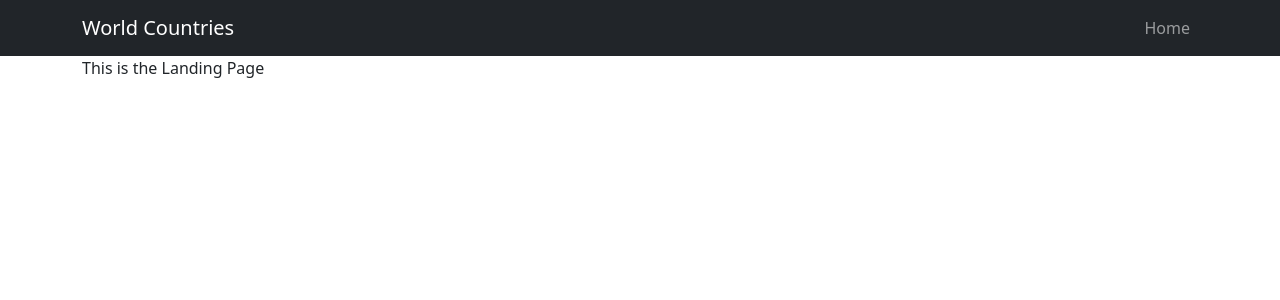
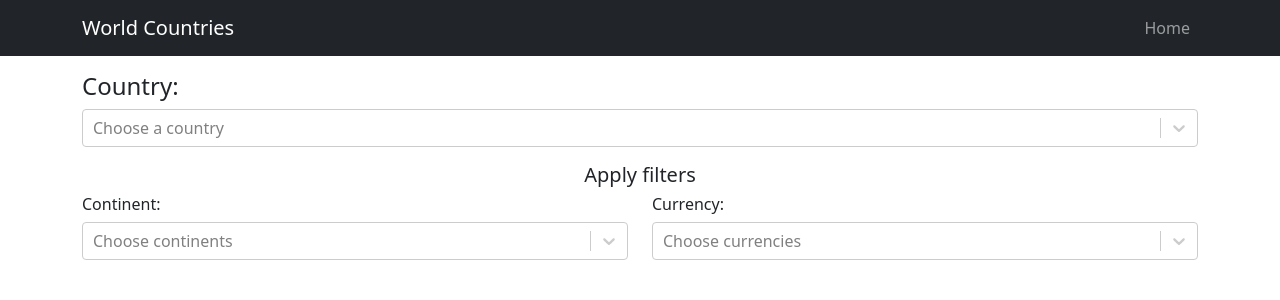
Before and after one commit to macnietzsche/crehana, a React (Create React App) app: page / in a window 1280 px wide. Shown: the top 300 px of the page. Built offline with nearby package versions, Linux system fonts and the light colour scheme.

Commit message:
ADD: Landing page UI

```diff
--- /dev/null
+++ b/src/common/types/general.ts
@@ -0,0 +1,4 @@
+export interface ISelect {
+  label: string;
+  value: string;
+}
--- a/src/components/landing-page.tsx
+++ b/src/components/landing-page.tsx
@@ -1,12 +1,89 @@
-import React from "react";
-import { Container } from "react-bootstrap";
+import React, { useEffect, useState } from "react";
+import { Row, Col, Container } from "react-bootstrap";
+import { ISelect } from "common/types/general";
+import Select, { SingleValue, MultiValue } from "react-select";
+import { useNavigate } from "react-router-dom";
+
+const COUNTRIES: ISelect[] = [
+  { label: "hola1", value: "1" },
+  { label: "hola2", value: "2" },
+  { label: "hola3", value: "3" },
+  { label: "hola4", value: "4" },
+];
+const CONTINENTS: ISelect[] = [
+  { label: "hola1", value: "1" },
+  { label: "hola2", value: "2" },
+  { label: "hola3", value: "3" },
+  { label: "hola4", value: "4" },
+];
+const CURRENCIES: ISelect[] = [
+  { label: "hola1", value: "1" },
+  { label: "hola2", value: "2" },
+  { label: "hola3", value: "3" },
+  { label: "hola4", value: "4" },
+];
 
 const LandingPage: React.FC = () => {
+  const navigate = useNavigate();
+
+  const [country, setCountry] = useState<SingleValue<ISelect>>();
+  const [continents, setContinents] = useState<MultiValue<ISelect>>();
+  const [currencies, setCurrencies] = useState<MultiValue<ISelect>>();
+
+  useEffect(() => {
+    if (country) {
+      const countryId: string = country.value;
+      navigate(countryId);
+    }
+  }, [country]);
+
+  useEffect(() => {
+    const continentsId = continents?.map(
+      (continent: SingleValue<ISelect>) => continent?.value
+    );
+
+    const currenciesId = currencies?.map(
+      (currency: SingleValue<ISelect>) => currency?.value
+    );
+  }, [currencies, continents]);
+
   return (
     <React.Fragment>
       <Container fluid>
-        <Container>
-          <div>This is the Landing Page</div>
+        <Container className="mt-3">
+          <Row>
+            <Col>
+              <h4>Country:</h4>
+              <Select
+                onChange={(value: SingleValue<ISelect>) => setCountry(value)}
+                options={COUNTRIES}
+                placeholder="Choose a country"
+              />
+            </Col>
+          </Row>
+          <Row className="mt-3">
+            <Col sm="12">
+              <h5 className="text-center">Apply filters</h5>
+            </Col>
+            <Col sm="12" md="6">
+              <h6>Continent:</h6>
+              <Select
+                isMulti={true}
+                onChange={(value: MultiValue<ISelect>) => setContinents(value)}
+                options={CONTINENTS}
+                placeholder="Choose continents"
+              />
+            </Col>
+            <Col sm="12" md="6">
+              <h6>Currency:</h6>
+              <Select
+                isMulti={true}
+                onChange={(value: MultiValue<ISelect>) => setCurrencies(value)}
+                options={CURRENCIES}
+                placeholder="Choose currencies"
+              />
+            </Col>
+          </Row>
         </Container>
       </Container>
     </React.Fragment>
```
Also changed, not shown: package.json (+6 -1 lines), tsconfig.json (+3 -8 lines), 1 other file (tests, documents, lock files or other folders).
